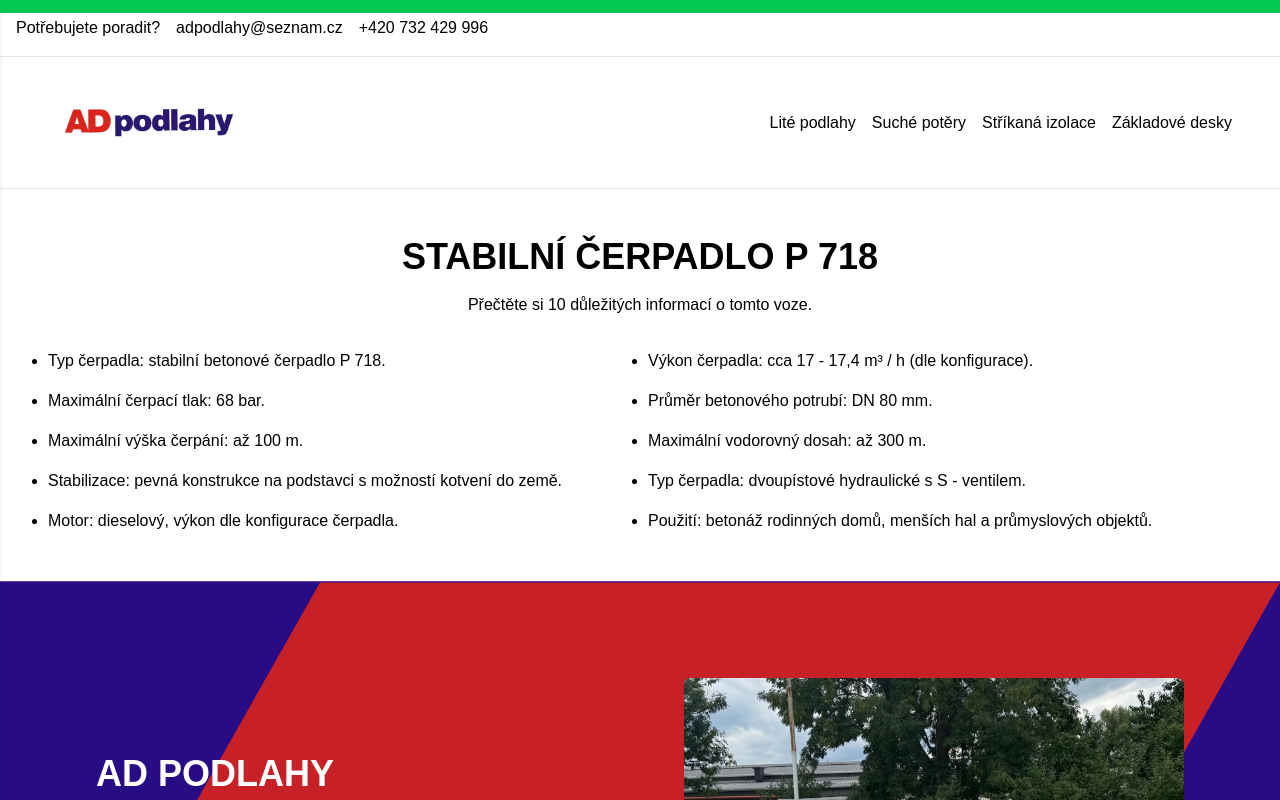
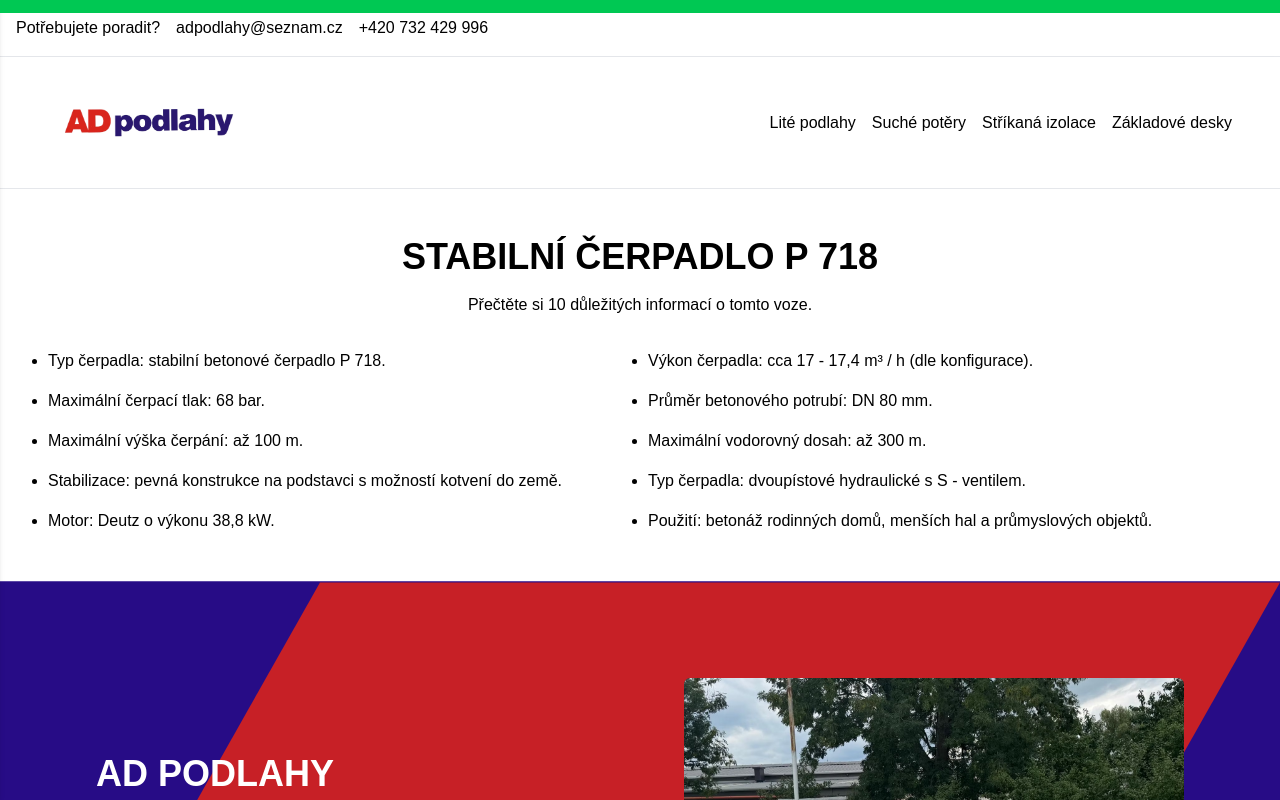
Before and after one commit to Keny2802/AD-Podlahy-, a Next.js app: page /vozovy-park/stabilni-cerpadlo-p718 in a window 1280 px wide. Shown: the top 800 px of the page. Built offline with nearby package versions, Linux system fonts and the light colour scheme.

Commit message:
Změna a úprava textu v Stabilní čerpadlo P 718.

```diff
--- a/src/app/vozovy-park/stabilni-cerpadlo-p718/Content.tsx
+++ b/src/app/vozovy-park/stabilni-cerpadlo-p718/Content.tsx
@@ -42,7 +42,7 @@ const Content = () => {
                                 `Maximální vodorovný dosah: až 300 m.`,
                                 `Stabilizace: pevná konstrukce na podstavci s možností kotvení do země.`,
                                 `Typ čerpadla: dvoupístové hydraulické s S - ventilem.`,
-                                `Motor: dieselový, výkon dle konfigurace čerpadla.`,
+                                `Motor: Deutz o výkonu 38,8 kW.`,
                                 `Použití: betonáž rodinných domů, menších hal a průmyslových objektů.`
                             ].map((textBlock, index) => {
                                 return (
```
